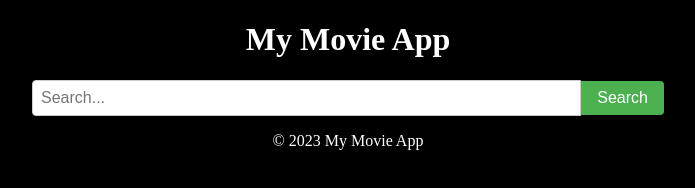
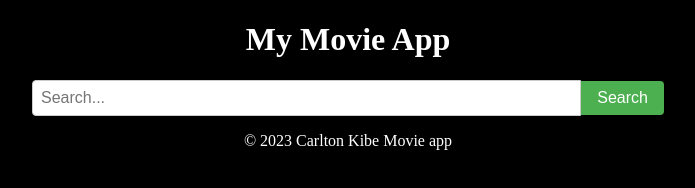
Before and after one commit to Virgotex/Phase1-project, a website: page index.html in a window 1280 px wide. Shown: the whole page, without its empty margins (292-987 px from the left). Drawn offline with Linux system fonts and the light colour scheme; no server answers.

Commit message:
change copyright

```diff
--- a/index.html
+++ b/index.html
@@ -22,7 +22,7 @@
         <div id="movies" class="movie-container"></div>
     </main>
     <footer>
-        <p>&copy; 2023 My Movie App</p>
+        <p>&copy; 2023 Carlton Kibe Movie app</p>
     </footer>
     <script src="index.js"></script>
 </body>
```
